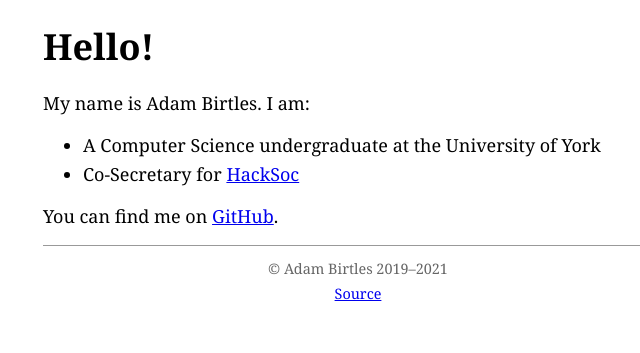
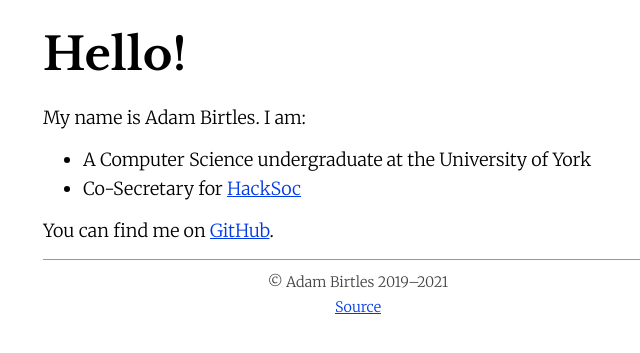
Before and after one commit to adambirtles/adambirtles.com, a Jekyll site: the page built from index.md, in a window 1280 px wide. Shown: the top 353 px of the page, without its empty margins (282-922 px from the left). Built offline with Jekyll 4.4.1, drawn with Linux system fonts in a browser that asks for light colours; our own code applies the rules of GitHub Pages for plain Markdown files.

Commit message:
New style sheet
Including:
- Replacing Sass with pure CSS
- Dark mode!
- Font changes

```diff
--- a/_layouts/default.html
+++ b/_layouts/default.html
@@ -6,7 +6,7 @@
   {% if page.description %}<meta name="description" content="{{ page.description }}">{% endif %}
   <meta name="author" content="{{ page.author | default:"Adam Birtles" }}">
   <link rel="preconnect" href="https://fonts.gstatic.com">
-  <link rel="stylesheet" href="https://fonts.googleapis.com/css?family=Noto+Serif:400,400i,700,700i&display=swap">
+  <link rel="stylesheet" href="https://fonts.googleapis.com/css2?family=Libre+Baskerville:wght@400;700&family=Merriweather:ital,wght@0,300;0,700;1,300;1,700&display=swap">
   <link rel="stylesheet" href="/style.css">
   <title>{% if page.title %}{{ page.title }} - {% endif %}Adam Birtles</title>
 </head>
--- /dev/null
+++ b/style.css
@@ -0,0 +1,66 @@
+html {
+  font-size: 18px;
+}
+
+body {
+  font-family: "Merriweather", serif;
+  font-weight: 300;
+  line-height: 1.6;
+  background-color: white;
+  color: black;
+  max-width: 35em;
+  padding: 1em 1em 0;
+  margin: auto;
+}
+
+:focus {
+  outline: #ff8c00 solid 3px;
+}
+
+h1 {
+  margin: 0;
+  font-family: "Libre Baskerville", serif;
+  font-weight: 700;
+  font-size: 2.5em;
+}
+
+p, ul {
+  margin: 0.75em 0;
+}
+
+a, a:visited, a:active {
+  color: #0039e6;
+  text-decoration: underline;
+  font-weight: 300;
+}
+
+strong {
+  font-weight: 700;
+}
+
+#site-footer {
+  color: #444;
+  text-align: center;
+  font-size: 80%;
+  border-top: 1px solid #999;
+  padding: 0.6em 0;
+}
+
+#site-footer p {
+  margin: 0.15em 0;
+}
+
+@media screen and (prefers-color-scheme: dark) {
+  body {
+    background-color: black;
+    color: white;
+  }
+
+  a, a:visited, a:active {
+    color: #00bfff;
+  }
+
+  #site-footer {
+    color: #ccc;
+  }
+}
--- a/style.sass
+++ /dev/null
@@ -1,31 +0,0 @@
----
-sitemap: false
----
-
-html
-  font-size: 18px
-
-body
-  font-family: "Noto Serif", serif
-  line-height: 1.6
-  background-color: white
-  color: black
-  max-width: 35em
-  padding: 1em 1em 0
-  margin: auto
-
-h1
-  margin: 0
-
-p, ul
-  margin: 0.75em 0
-
-#site-footer
-  border-top: 1px solid #999
-  font-size: 80%
-  padding: 0.6em 0
-
-  p
-    text-align: center
-    color: #666
-    margin: 0.15em 0
```
